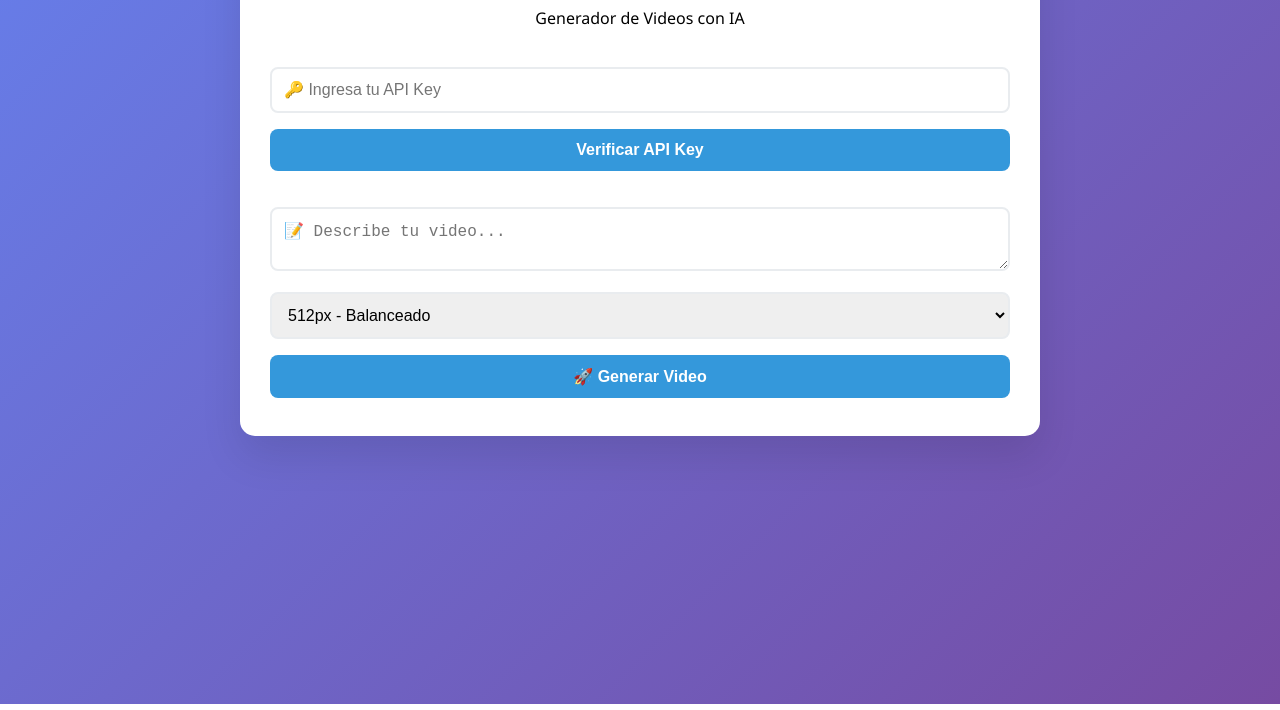
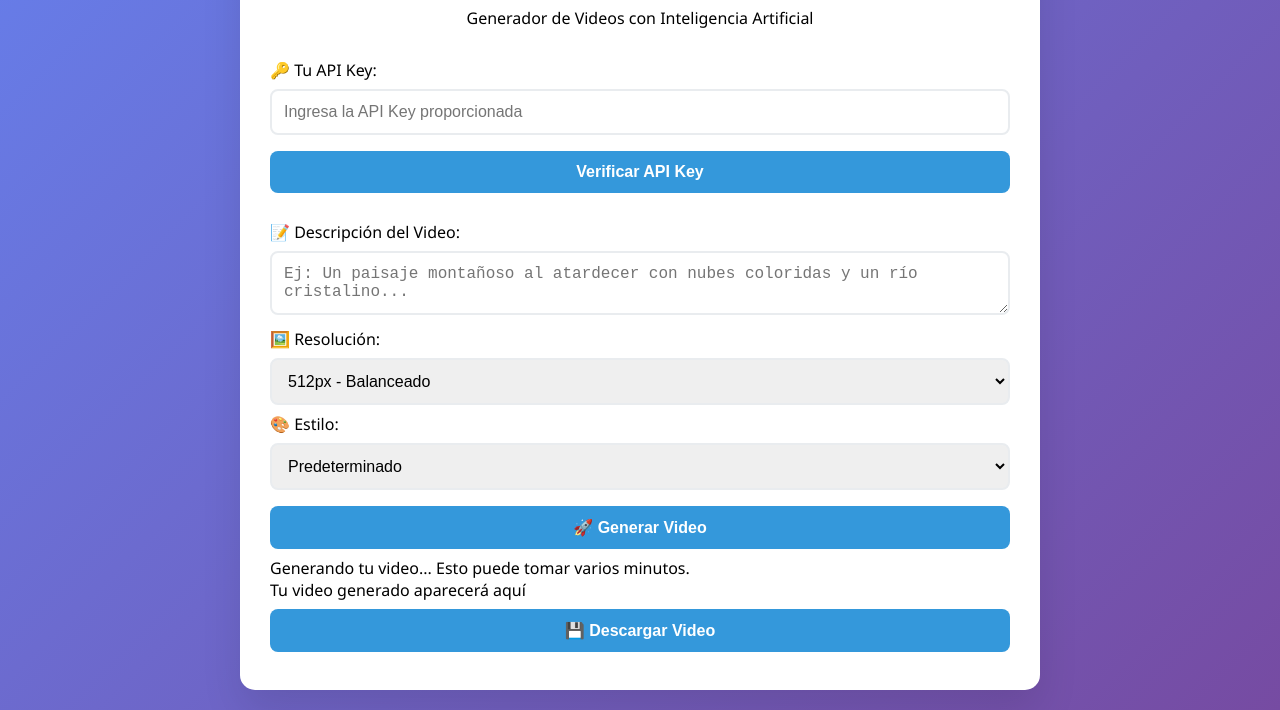
Before and after one commit to CUPUL-MIU-04/VI-NEX-AI, a plain HTML site: page index.html in a window 1280 px wide. Shown: the part 96-806 px from the top of the page. Drawn offline with Linux system fonts and the light colour scheme.

Commit message:
Update index.html

```diff
--- a/index.html
+++ b/index.html
@@ -3,36 +3,73 @@
 <head>
     <meta charset="UTF-8">
     <meta name="viewport" content="width=device-width, initial-scale=1.0">
-    <title>VI-NEX-AI - Generador de Videos</title>
+    <title>VI-NEX-AI - Generador de Videos con IA</title>
+    <meta name="description" content="Genera videos increíbles con inteligencia artificial VI-NEX-AI">
     <link rel="stylesheet" href="style.css">
 </head>
 <body>
     <div class="container">
         <header>
             <h1>🎬 VI-NEX-AI</h1>
-            <p>Generador de Videos con IA</p>
+            <p>Generador de Videos con Inteligencia Artificial</p>
         </header>
 
         <div class="api-section">
-            <input type="password" id="apiKey" placeholder="🔑 Ingresa tu API Key">
-            <button onclick="testAPIKey()">Verificar API Key</button>
-            <div id="apiStatus"></div>
+            <div class="form-group">
+                <label for="apiKey">🔑 Tu API Key:</label>
+                <input type="password" id="apiKey" placeholder="Ingresa la API Key proporcionada">
+                <button onclick="testAPIKey()">Verificar API Key</button>
+            </div>
+            <div id="apiStatus" class="status-box"></div>
         </div>
 
-        <div class="video-form">
-            <textarea id="prompt" placeholder="📝 Describe tu video..."></textarea>
+        <div class="form-group">
+            <label for="prompt">📝 Descripción del Video:</label>
+            <textarea id="prompt" placeholder="Ej: Un paisaje montañoso al atardecer con nubes coloridas y un río cristalino..."></textarea>
+        </div>
 
-            <div class="controls">
+        <div class="controls-grid">
+            <div class="form-group">
+                <label for="resolution">🖼️ Resolución:</label>
                 <select id="resolution">
                     <option value="vi_nex_512px.py">512px - Balanceado</option>
-                    <option value="vi_nex_1024px.py">1024px - Alta Calidad</option>
+                    <option value="vi_nex_768px.py">768px - Alta Calidad</option>
+                    <option value="vi_nex_1024px.py">1024px <span class="feature-badge">HD</span></option>
                 </select>
+            </div>
 
-                <button onclick="generateVideo()" id="generateBtn">🚀 Generar Video</button>
+            <div class="form-group">
+                <label for="style">🎨 Estilo:</label>
+                <select id="style">
+                    <option value="default">Predeterminado</option>
+                    <option value="vi_nex_anime">Anime</option>
+                    <option value="vi_nex_animation">Animación</option>
+                    <option value="vi_nex_3d_hyper_real">3D Hiperrealista</option>
+                </select>
             </div>
         </div>
 
-        <div id="result"></div>
+        <button onclick="generateVideo()" id="generateBtn">🚀 Generar Video</button>
+
+        <div class="loading" id="loading">
+            <div class="spinner"></div>
+            <p>Generando tu video... Esto puede tomar varios minutos.</p>
+        </div>
+
+        <div class="result-section" id="resultSection">
+            <div id="jobStatus" class="status-box status-info"></div>
+
+            <div class="video-preview" id="videoPreview">
+                <div id="placeholderText">
+                    Tu video generado aparecerá aquí
+                </div>
+                <video id="generatedVideo" controls style="display: none;"></video>
+            </div>
+
+            <button onclick="downloadVideo()" class="download-btn" id="downloadBtn">
+                💾 Descargar Video
+            </button>
+        </div>
     </div>
 
     <script src="script.js"></script>
```
